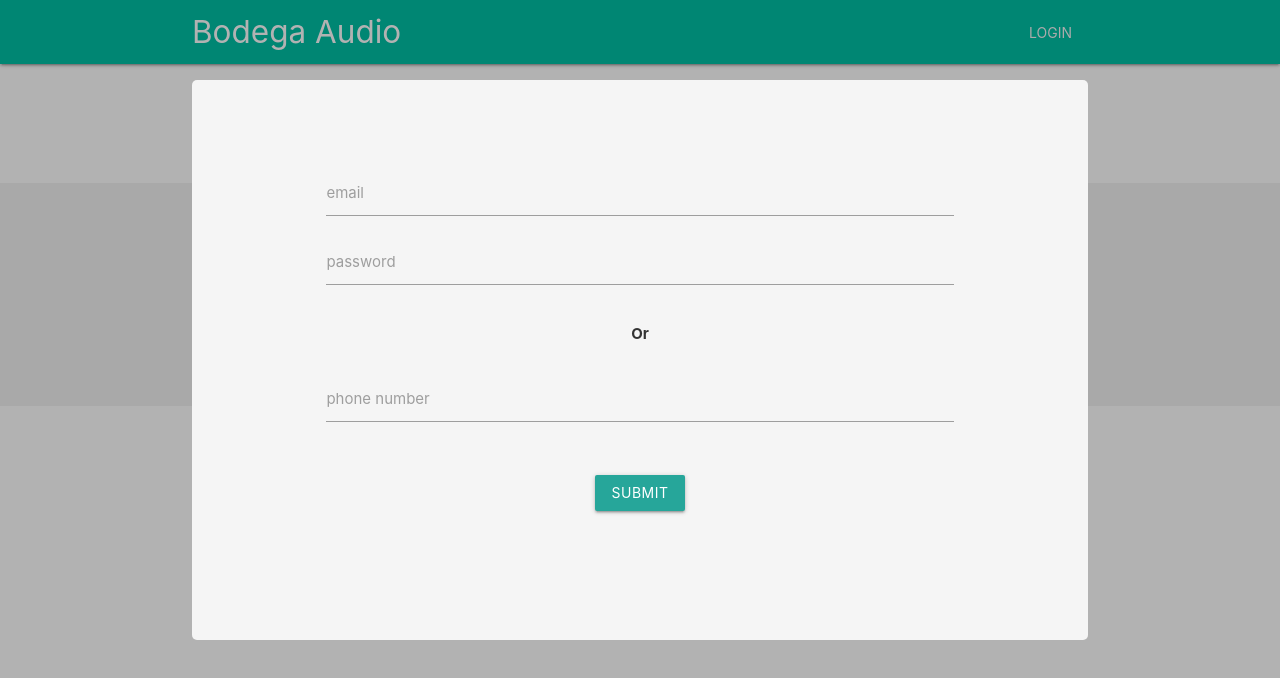
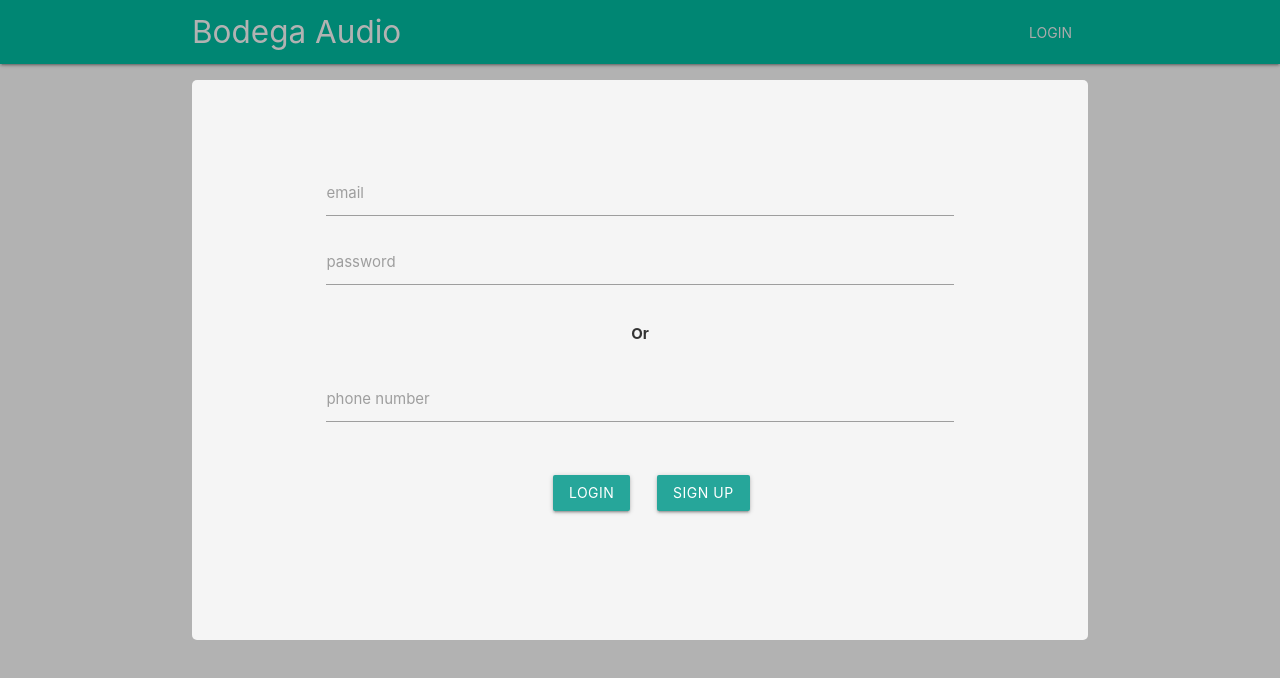
Before and after one commit to carlmachaalany/BodegaAudioApp, a Svelte app: page / in a window 1280 px wide. Both pictures are taken after a click on the element "LOGIN". Shown: the top 678 px of the page. Built offline with nearby package versions, Linux system fonts and the light colour scheme; no server answers.

Commit message:
added login functionality

```diff
--- a/src/App.svelte
+++ b/src/App.svelte
@@ -3,12 +3,23 @@
 	import Header from "./Components/Header.svelte";
 	import Buttons from "./Components/Buttons.svelte";
 	import Instructions from "./Components/Instructions.svelte";
+	import { auth } from "./firebase";
 
+	let isLoggedIn: boolean;
 	let word: string;
+
+	auth.onAuthStateChanged((user) => {
+		if (user && user.uid !== null) {
+			isLoggedIn = true;
+		} else {
+			isLoggedIn = false;
+		}
+	});
 </script>
 
 <main>
-	<Navbar />
+	<Navbar {isLoggedIn} />
+	{#if isLoggedIn}
 		<Header />
 		<div>
 			<div class="container">
@@ -20,6 +31,13 @@
 				</div>
 			</div>
 		</div>
+	{:else}
+		<Header>
+			<h6 class="center-align">
+				Please login to make your contributions!
+			</h6>
+		</Header>
+	{/if}
 </main>
 
 <style>
--- a/src/Components/Header.svelte
+++ b/src/Components/Header.svelte
@@ -2,7 +2,8 @@
 </script>
 
 <div>
-    <h3>Thank you for your contributions!</h3>
+    <h3>Thank you for taking the time to contribute!</h3>
+    <slot />
 </div>
 
 <style>
--- a/src/Components/Modal.svelte
+++ b/src/Components/Modal.svelte
@@ -1,4 +1,6 @@
 <script>
+    import { auth } from "../firebase";
+
     export let isOpen;
     let email;
     let password;
@@ -8,6 +10,27 @@
         if (e.target === this) {
             isOpen = !isOpen;
         }
+    }
+
+    function handleLogin(email, password) {
+        auth.signInWithEmailAndPassword(email, password)
+            .then((userCredential) => {
+                console.log(userCredential);
+                isOpen = !isOpen;
+            })
+            .catch((error) => {
+                console.log(error);
+            });
+    }
+    function handleSignUp(email, password) {
+        auth.createUserWithEmailAndPassword(email, password)
+            .then((userCredential) => {
+                console.log(userCredential);
+                isOpen = !isOpen;
+            })
+            .catch((error) => {
+                console.log(error);
+            });
     }
 </script>
 
@@ -30,7 +53,12 @@
         </div>
 
         <div class="btn-container center-align">
-            <div class="btn">Submit</div>
+            <div class="btn" on:click={() => handleLogin(email, password)}>
+                Login
+            </div>
+            <div class="btn" on:click={() => handleSignUp(email, password)}>
+                Sign Up
+            </div>
         </div>
     </div>
 </div>
@@ -56,6 +84,9 @@
     .btn-container {
         padding: 2rem;
     }
+    .btn-container div {
+        margin-left: 1.5rem;
+    }
     p {
         margin: 2rem;
         font-weight: bold;
--- a/src/Components/Navbar.svelte
+++ b/src/Components/Navbar.svelte
@@ -1,11 +1,18 @@
 <script lang="ts">
+    import { auth } from "../firebase";
+
     import Modal from "./Modal.svelte";
 
     let isOpen: boolean = false;
+    export let isLoggedIn: boolean;
 
     const toggleModal = () => {
         isOpen = !isOpen;
     };
+
+    function logOut() {
+        auth.signOut();
+    }
 </script>
 
 <nav class="teal accent-4">
@@ -13,12 +20,18 @@
         <div class="left brand-logo">Bodega Audio</div>
         <ul id="nav-mobile" class="right">
             <li>
+                {#if isLoggedIn}
+                    <div class="button btn-flat waves-effect" on:click={logOut}>
+                        Logout
+                    </div>
+                {:else}
                     <div
                         class="button btn-flat waves-effect"
                         on:click={toggleModal}
                     >
                         Login
                     </div>
+                {/if}
             </li>
         </ul>
     </div>
```
Lines whose indentation alone changed are shown as unchanged.
